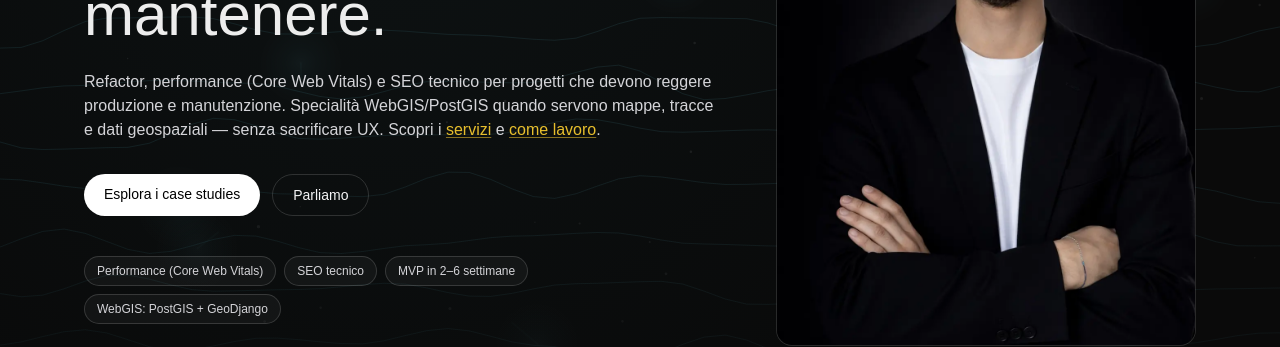
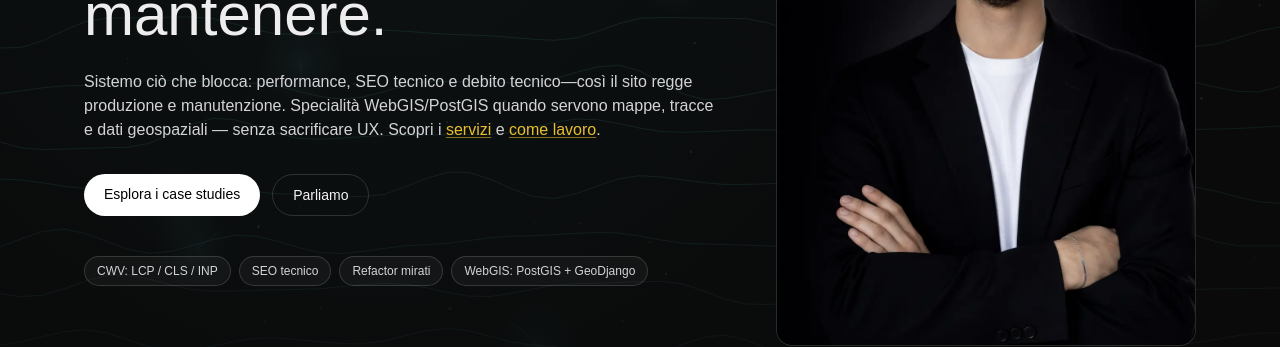
Before and after one commit to Emmepi27/portfolio, a Next.js app: page / in a window 1280 px wide. Shown: the part 323-670 px from the top of the page. Built offline with nearby package versions, Linux system fonts and the light colour scheme; no server answers.

Commit message:
portfolio

```diff
--- a/src/app/page.tsx
+++ b/src/app/page.tsx
@@ -28,7 +28,7 @@ export default function HomePage() {
           </h1>
 
           <p className="mt-6 max-w-2xl text-zinc-300">
-            Refactor, performance (Core Web Vitals) e SEO tecnico per progetti che devono reggere produzione e manutenzione.
+            Sistemo ciò che blocca: performance, SEO tecnico e debito tecnico—così il sito regge produzione e manutenzione.
             Specialità WebGIS/PostGIS quando servono mappe, tracce e dati geospaziali — senza sacrificare UX.
             Scopri i <Link href="/services" className="text-amber-300/90 underline decoration-amber-300/50 underline-offset-2 hover:text-amber-300 focus-visible:rounded focus-visible:outline-none focus-visible:ring-2 focus-visible:ring-amber-300 focus-visible:ring-offset-2 focus-visible:ring-offset-black">servizi</Link> e <Link href="/about" className="text-amber-300/90 underline decoration-amber-300/50 underline-offset-2 hover:text-amber-300 focus-visible:rounded focus-visible:outline-none focus-visible:ring-2 focus-visible:ring-amber-300 focus-visible:ring-offset-2 focus-visible:ring-offset-black">come lavoro</Link>.
           </p>
@@ -49,9 +49,9 @@ export default function HomePage() {
           </div>
 
           <div className="mt-10 flex flex-wrap gap-2" role="list" aria-label="Proof">
-            <span className="rounded-full border border-white/15 bg-white/[0.04] px-3 py-1.5 text-xs text-zinc-300" role="listitem">Performance (Core Web Vitals)</span>
+            <span className="rounded-full border border-white/15 bg-white/[0.04] px-3 py-1.5 text-xs text-zinc-300" role="listitem">CWV: LCP / CLS / INP</span>
             <span className="rounded-full border border-white/15 bg-white/[0.04] px-3 py-1.5 text-xs text-zinc-300" role="listitem">SEO tecnico</span>
-            <span className="rounded-full border border-white/15 bg-white/[0.04] px-3 py-1.5 text-xs text-zinc-300" role="listitem">MVP in 2–6 settimane</span>
+            <span className="rounded-full border border-white/15 bg-white/[0.04] px-3 py-1.5 text-xs text-zinc-300" role="listitem">Refactor mirati</span>
             <span className="rounded-full border border-white/15 bg-white/[0.04] px-3 py-1.5 text-xs text-zinc-300" role="listitem">WebGIS: PostGIS + GeoDjango</span>
           </div>
         </div>
```
